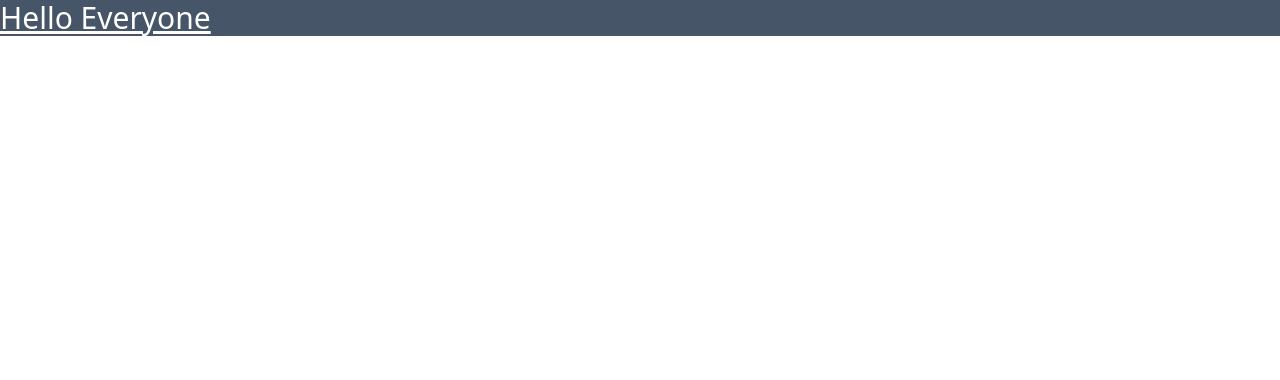
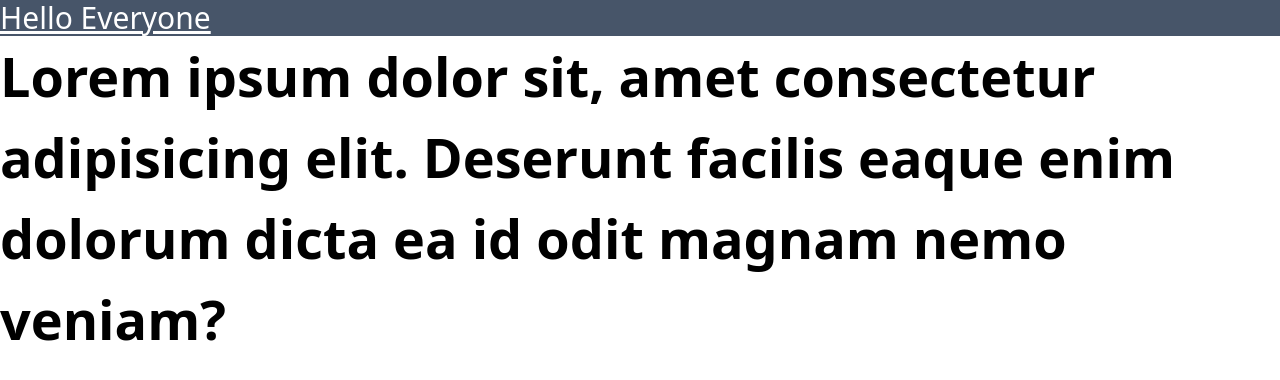
Before and after one commit to starkid111/GROUP-PROJ1, a website: page index.html in a window 1280 px wide. Drawn offline with Linux system fonts and the light colour scheme.

Commit message:
updated index.html

```diff
--- a/index.html
+++ b/index.html
@@ -5,9 +5,11 @@
     <meta name="viewport" content="width=device-width, initial-scale=1.0">
     <title>Document</title>
     <link rel="stylesheet" href="src/output.css">
+    <link rel="stylesheet" href="styles.css">
 </head>
 <body>
     <h1 class="text-white container mx-auto text-3xl underline bg-slate-600">Hello Everyone</h1>
+    <p class="para">Lorem ipsum dolor sit, amet consectetur adipisicing elit. Deserunt facilis eaque enim dolorum dicta ea id odit magnam nemo veniam?</p>
 </body>
 </html>
 
--- a/styles.css
+++ b/styles.css
@@ -0,0 +1,4 @@
+.para {
+    font-size:54px;
+    font-weight: 600;
+}
```
